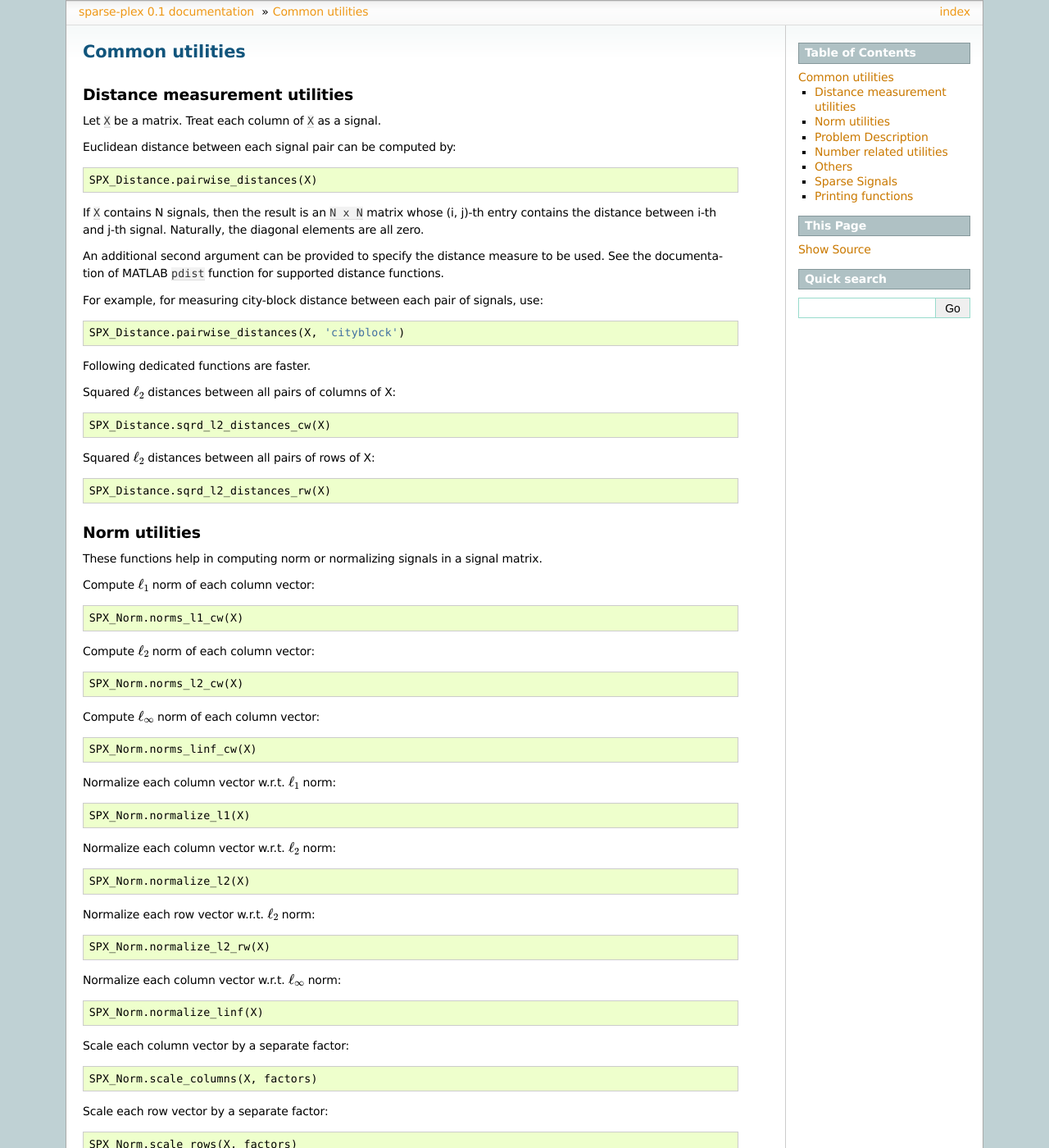
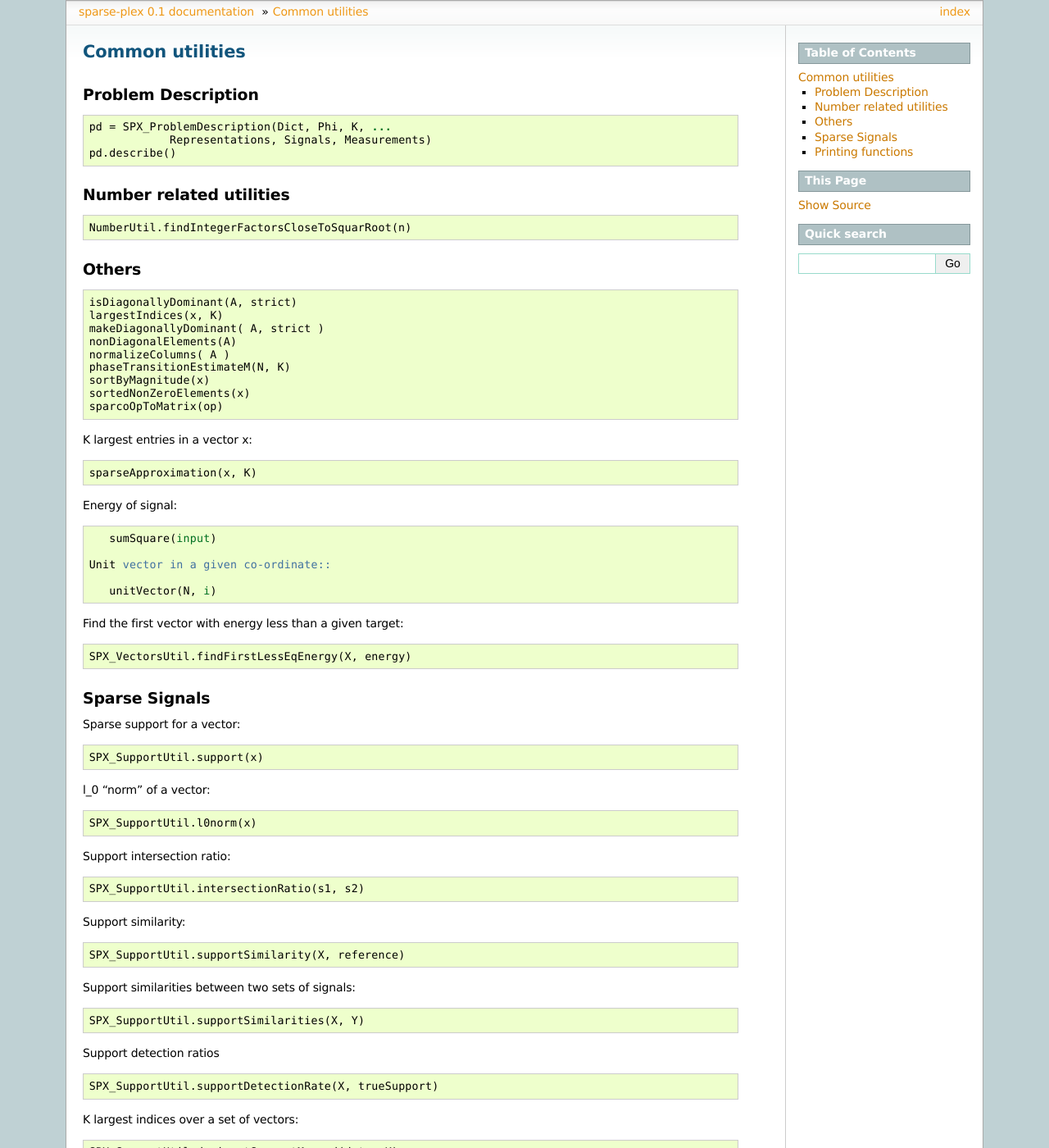
Before and after one commit to indigits/sparse-plex, a Sphinx documentation site: the page built from docs/library/commons.rst, in a window 1280 px wide and 1400 px high. Shown: the whole window at 82% size. Built offline with Sphinx 7.4.7, drawn with Linux system fonts in a browser that asks for light colours; some of the changed text lies outside the part shown.

Commit message:
doc updates moved classes.

```diff
--- a/docs/library/commons.rst
+++ b/docs/library/commons.rst
@@ -6,101 +6,6 @@
 
 .. highlight:: matlab
 
-
-
-Distance measurement utilities
----------------------------------------------------
-
-Let ``X`` be a matrix. Treat each column of ``X``
-as a signal.
-
-Euclidean distance between each signal pair can be computed by::
-
-    SPX_Distance.pairwise_distances(X)
-
-If ``X`` contains N signals, then the result
-is an ``N x N`` matrix whose (i, j)-th entry
-contains the distance between i-th and j-th
-signal. Naturally, the diagonal elements are all
-zero.
-
-An additional second argument can be
-provided to specify the distance measure
-to be used. See the documentation of
-MATLAB ``pdist`` function for supported
-distance functions.
-
-For example, for measuring city-block
-distance between each pair of signals, use::
-
-    SPX_Distance.pairwise_distances(X, 'cityblock')
-
-
-
-Following dedicated functions are faster.
-
-Squared :math:`\ell_2` distances between all pairs
-of columns of X::
-
-    SPX_Distance.sqrd_l2_distances_cw(X)
-
-
-Squared :math:`\ell_2` distances between all pairs
-of rows of X::
-
-    SPX_Distance.sqrd_l2_distances_rw(X)
-
-
-Norm utilities
----------------------------------------------------
-
-These functions help in computing norm or
-normalizing signals in a signal matrix.
-
-Compute :math:`\ell_1` norm of each column vector::
-
-    SPX_Norm.norms_l1_cw(X)
-
-
-Compute :math:`\ell_2` norm of each column vector::
-
-    SPX_Norm.norms_l2_cw(X)
-
-
-Compute :math:`\ell_{\infty}` norm of each column vector::
-
-    SPX_Norm.norms_linf_cw(X)
-
-
-Normalize each column vector w.r.t. :math:`\ell_1` norm::
-
-    SPX_Norm.normalize_l1(X)
-
-Normalize each column vector w.r.t. :math:`\ell_2` norm::
-
-    SPX_Norm.normalize_l2(X)
-
-Normalize each row vector w.r.t. :math:`\ell_2` norm::
-
-    SPX_Norm.normalize_l2_rw(X)
-
-Normalize each column vector w.r.t. :math:`\ell_{\infty}` norm::
-
-    SPX_Norm.normalize_linf(X)
-
-
-Scale each column vector by a separate factor::
-
-    SPX_Norm.scale_columns(X, factors)
-
-Scale each row vector by a separate factor::
-
-    SPX_Norm.scale_rows(X, factors)
-
-Compute  the inner product of each column vector in A
-with each column vector in B::
-
-    SPX_Norm.inner_product_cw(A, B)
 
 
 
--- a/docs/library/commons/comparison.rst
+++ b/docs/library/commons/comparison.rst
@@ -1,5 +1,7 @@
 Comparing signals
 ===============================
+
+.. highlight:: matlab
 
 
 Comparing sparse or approximately sparse signals
--- a/docs/library/commons/index.rst
+++ b/docs/library/commons/index.rst
@@ -10,4 +10,5 @@
    norms
    sparse
    comparison
+   number
    print
--- a/docs/library/commons/norms.rst
+++ b/docs/library/commons/norms.rst
@@ -1,5 +1,8 @@
 Norms and distances
 ==================================
+
+.. highlight:: matlab
+
 
 Distance measurement utilities
 ---------------------------------------------------
--- a/docs/library/commons/sparse.rst
+++ b/docs/library/commons/sparse.rst
@@ -1,2 +1,4 @@
 Sparse signals
 ======================
+
+.. highlight:: matlab
```
Also changed, not shown: docs/library/commons/number.rst (added, +15 -0 lines), docs/library/commons/print.rst (+28 -1 lines), 2 other files.
